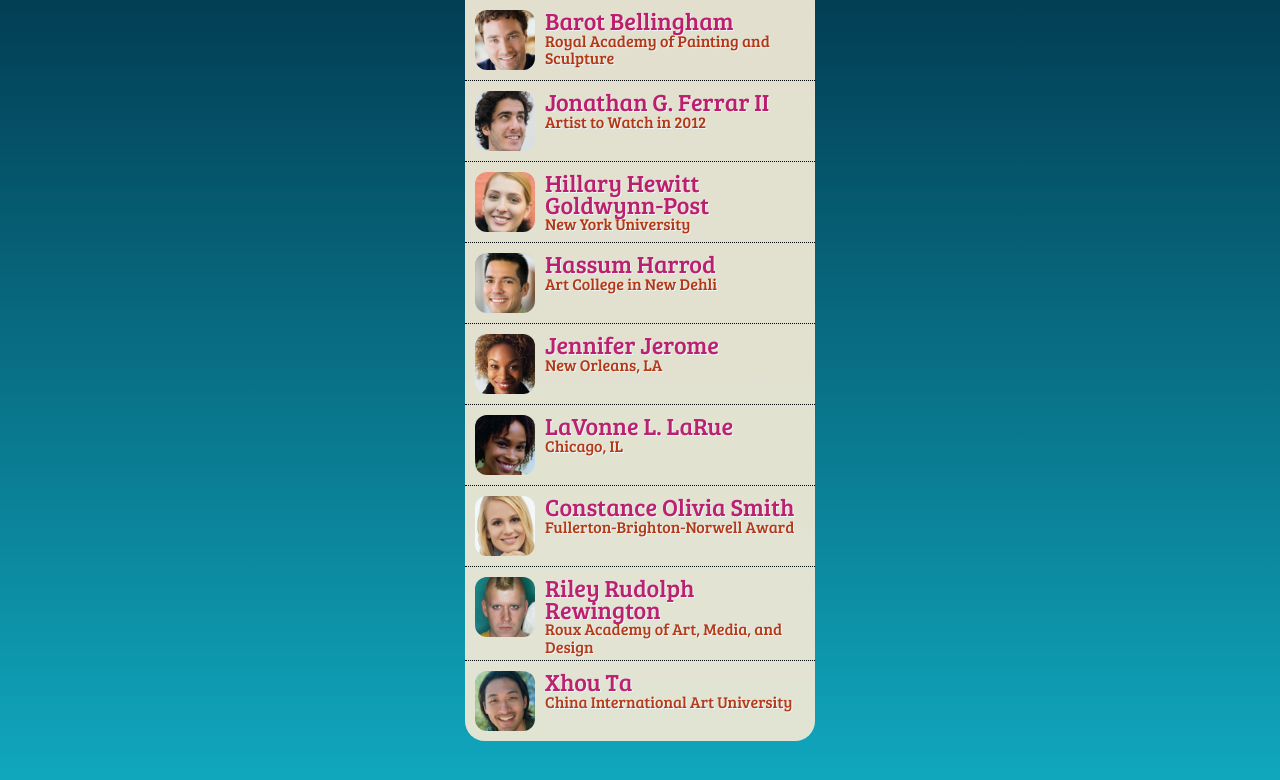
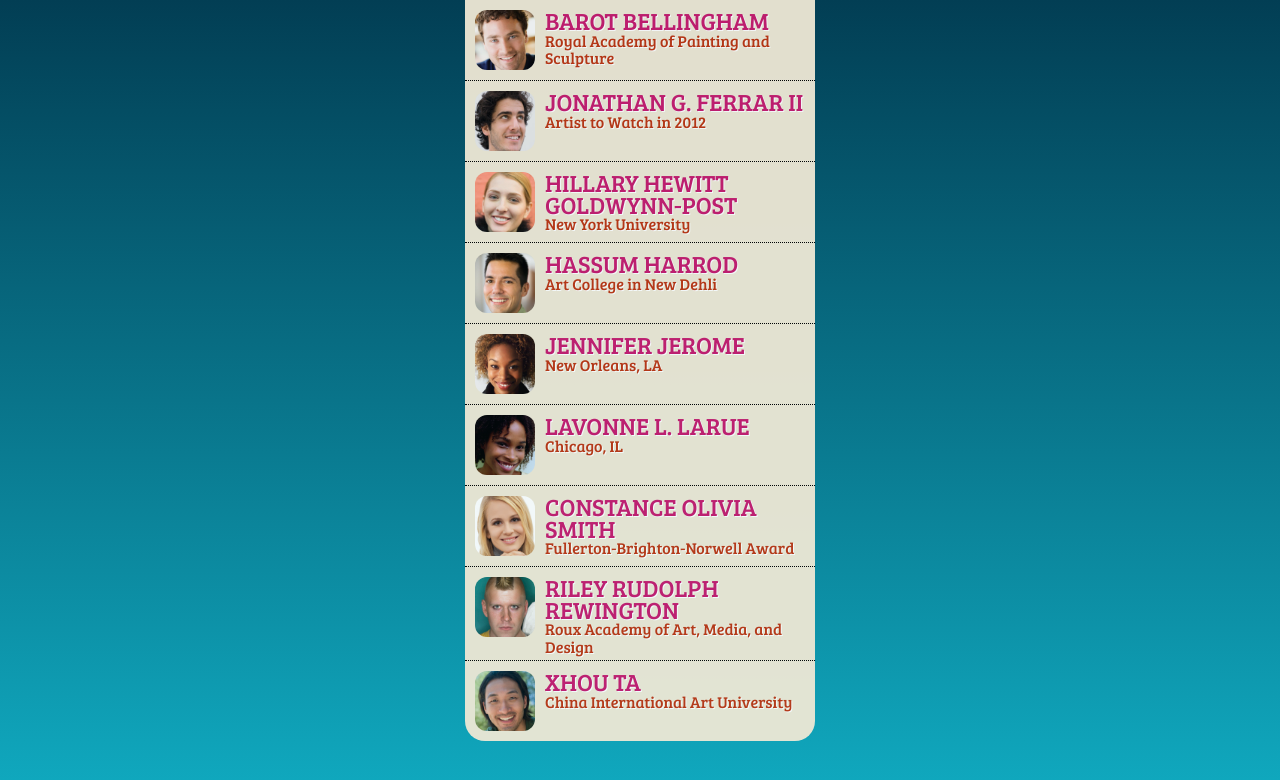
Before and after one commit to Mirajo/FWF, a plain HTML site: page lynda-practice/Angular/index.html in a window 1280 px wide. Drawn offline with Linux system fonts and the light colour scheme; a web font is replaced by a local one.

Commit message:
uppercase filter
uppercase filter

```diff
--- a/lynda-practice/Angular/index.html
+++ b/lynda-practice/Angular/index.html
@@ -13,7 +13,7 @@
     <li class="artist cf" ng-repeat="item in artists">
     <img ng-src="images/{{item.shortname}}_tn.jpg" alt="photo of {{item.name}}">
     <div class="info">
-        <h2>{{item.name}}</h2>
+        <h2>{{item.name | uppercase}}</h2>
         <h3>{{item.reknown}}</h3>
     </div>
     </li>
```
Also changed, not shown: lynda-practice/Angular/js/controllers.js (+4 -3 lines).
